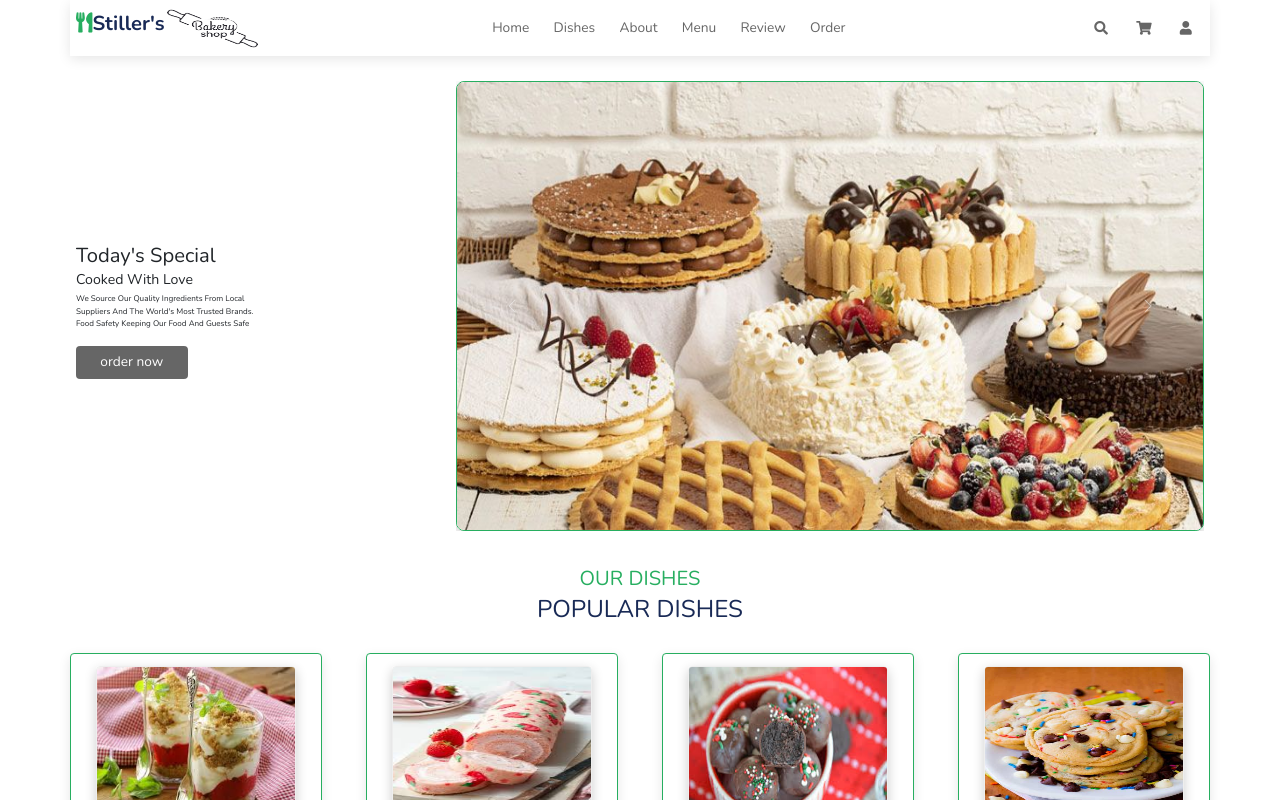
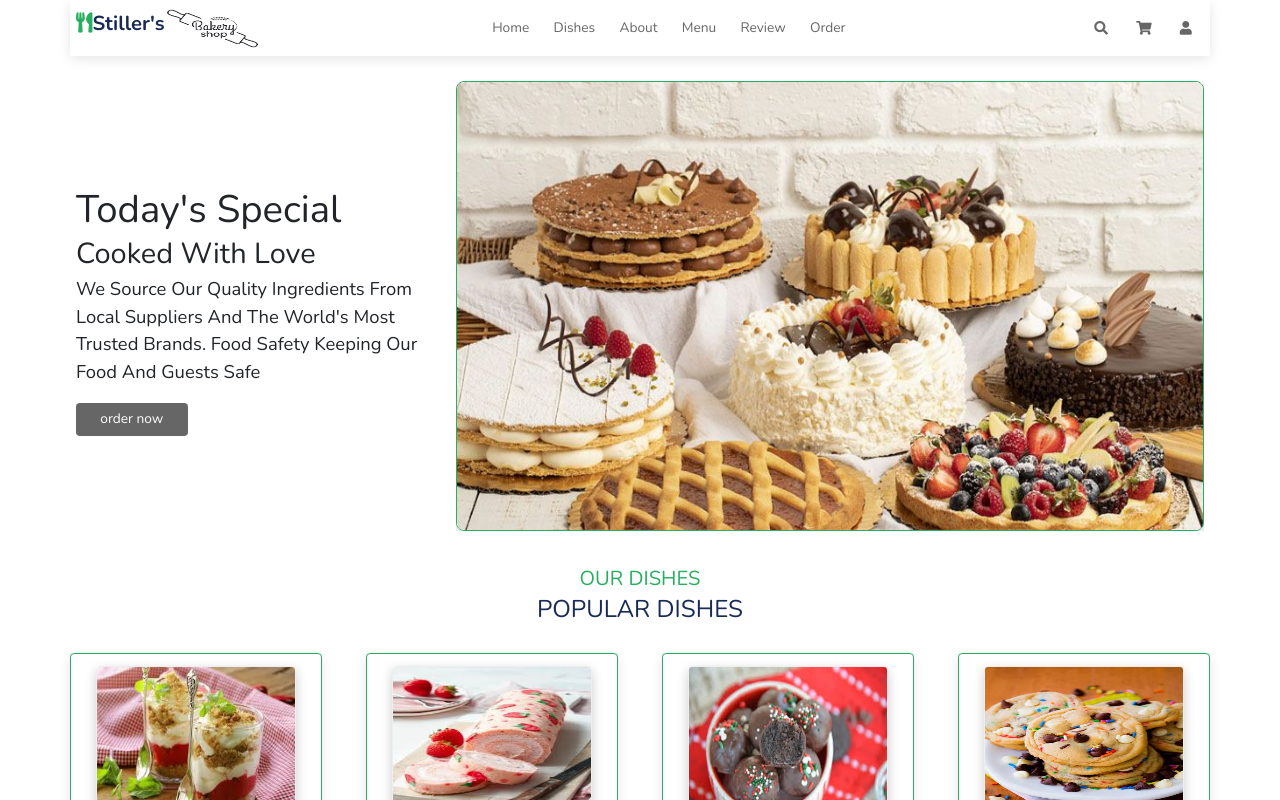
Before and after one commit to Mudassirrahman/Stiller-bakers, a React (Create React App) app: page / in a window 1280 px wide. Shown: the top 800 px of the page. Built offline with nearby package versions, Linux system fonts and the light colour scheme.

Commit message:
css added

```diff
--- a/src/Component/Hero.jsx
+++ b/src/Component/Hero.jsx
@@ -12,9 +12,19 @@ export default function Hero() {
       >
         <div className="row d-flex justify-content-between">
           <div className="col-lg-4 col-md-4 col-12 d-flex flex-column justify-content-center order-lg-0 order-md-0 order-1 mt-4">
-            <h1>Today's Special</h1>
-            <h3>cooked with love</h3>
-            <p className="w-50">
+            <h1
+              style={{
+                fontSize: "calc(2.375rem + 1.5vw)",
+              }}
+            >
+              Today's Special
+            </h1>
+            <h3  style={{
+                fontSize: "calc(2rem + 1vw)",
+              }}>cooked with love</h3>
+            <p className=""  style={{
+                fontSize: "calc(.7rem + 1vw)",
+              }}>
               We source our quality ingredients from local suppliers and the
               world's most trusted brands. Food Safety Keeping our food and
               guests safe
```
